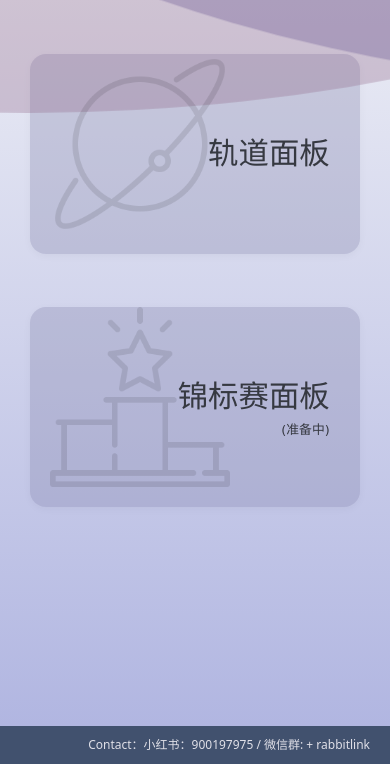
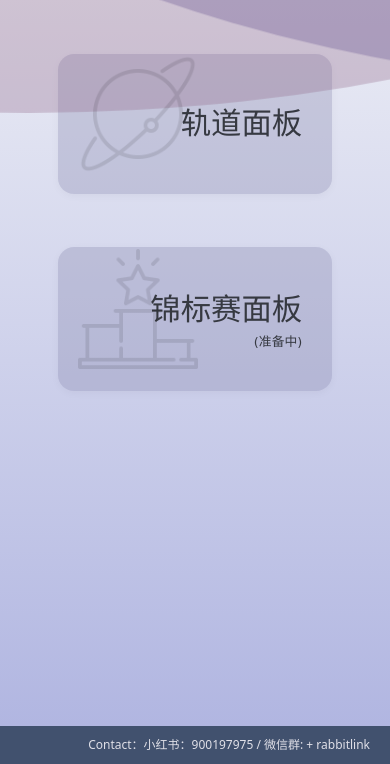
Before and after one commit to fanshicomic/lysk-battle-record-fe, a plain HTML site: page index.html in a window 390 px wide. Shown: the part 80-844 px from the top of the page. Drawn offline with nearby package versions, Linux system fonts and the light colour scheme.

Commit message:
Update index.html

```diff
--- a/index.html
+++ b/index.html
@@ -94,6 +94,16 @@
                 right: 10px;
                 bottom: 10px;
             }
+
+            .panel-box {
+                width: 75%;
+                min-height: 140px;
+            }
+
+            .icon {
+                width: 120px;
+                height: 120px;
+            }
         }
     </style>
 </head>
```
